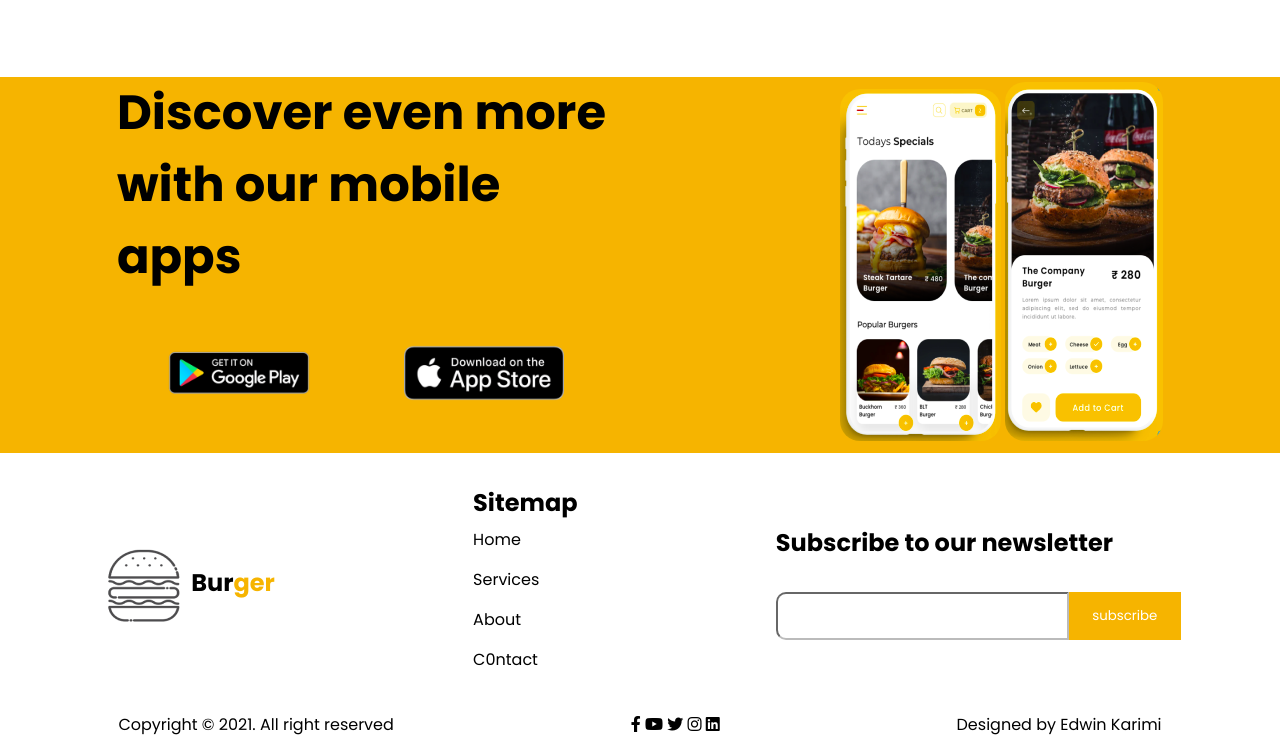
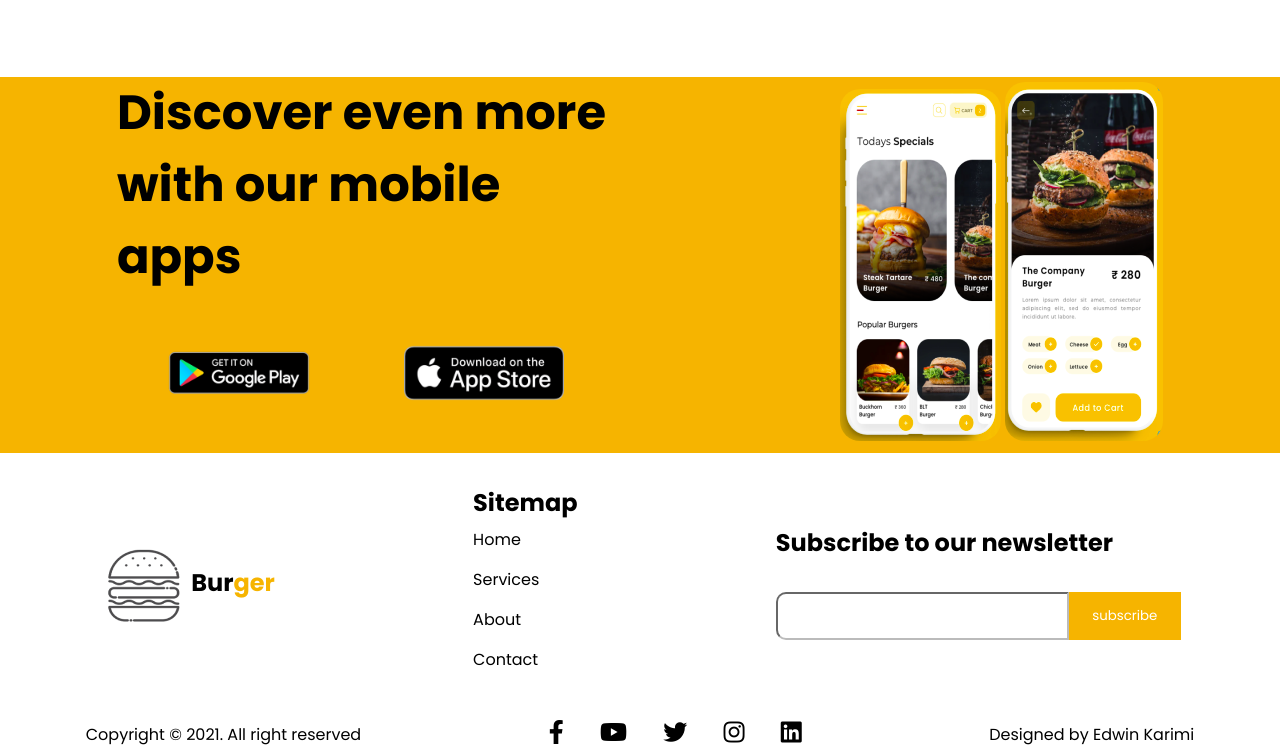
Before and after one commit to Edu58/Week-1-IP, a plain HTML site: page index.html in a window 1280 px wide. Shown: the part 2542-3290 px from the top of the page. Drawn offline with Linux system fonts and the light colour scheme.

Commit message:
spaced social media icons

```diff
--- a/index.html
+++ b/index.html
@@ -213,7 +213,7 @@
                     <li>Home</li>
                     <li>Services</li>
                     <li>About</li>
-                    <li>C0ntact</li>
+                    <li>Contact</li>
                 </ul>
             </div>
 
--- a/styles.css
+++ b/styles.css
@@ -289,5 +289,10 @@ footer .newsletter button {
 footer .end {
     display: flex;
     justify-content: space-around;align-items: center;
-    margin-top: 2rem;
+    margin-top: 2.5rem;
 }
+
+footer .end .socials i {
+    margin: 0 1rem;
+    font-size: 1.5rem;
+}
```
